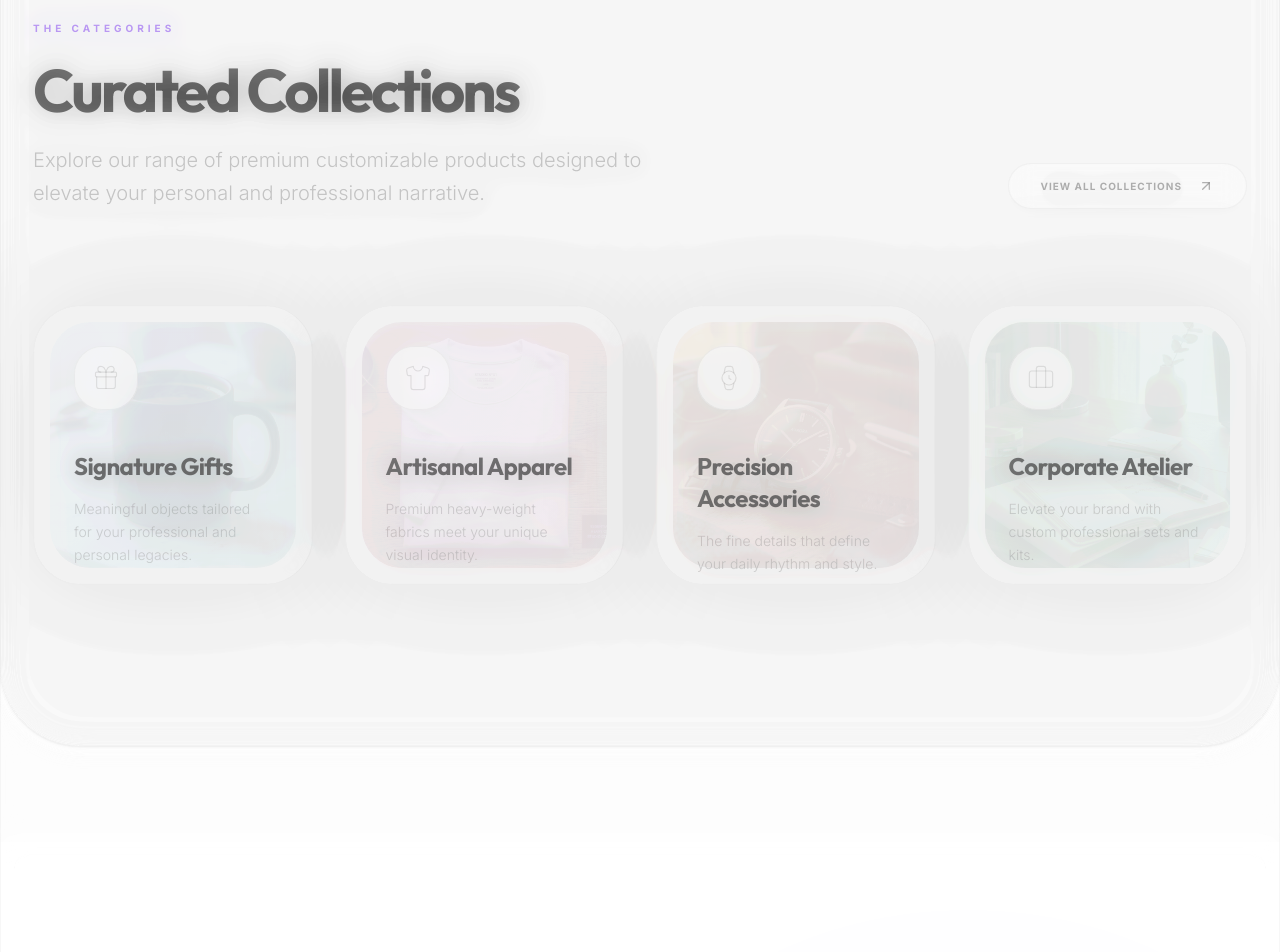
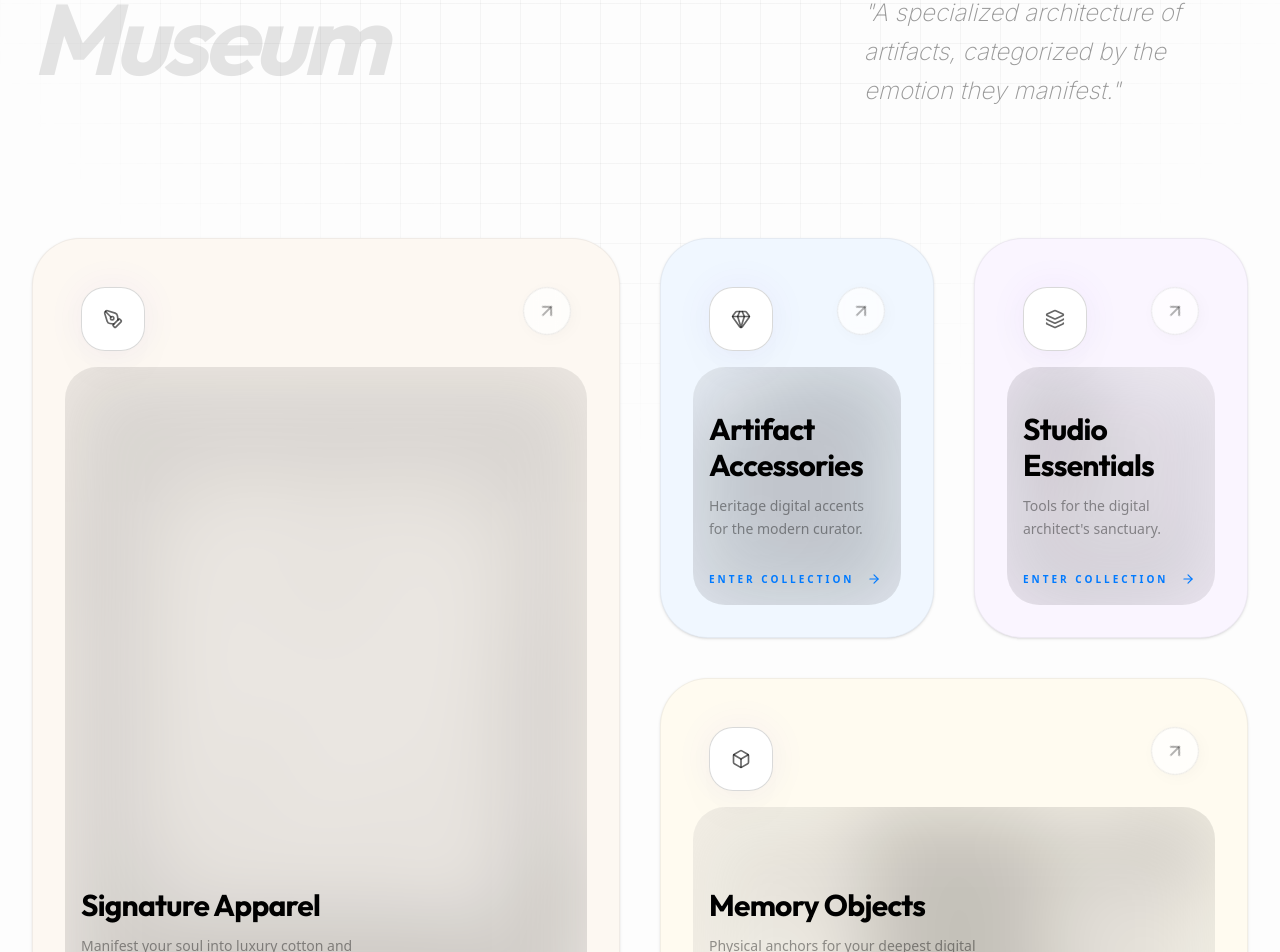
Before and after one commit to PavanKumar-HQ/Porul, a Next.js app: page / in a window 1280 px wide. Shown: the part 1277-2229 px from the top of the page. Built offline with nearby package versions, Linux system fonts and the light colour scheme.

Commit message:
feat: differentiate sections and cards with unique architectures and maximize space utilization

```diff
--- a/src/components/sections/Categories.tsx
+++ b/src/components/sections/Categories.tsx
@@ -1,154 +1,136 @@
 "use client";
 
 import { motion } from "framer-motion";
-import { Gift, Shirt, Watch, Briefcase, ArrowUpRight, Sparkles } from "lucide-react";
+import { ArrowRight, Sparkles, Layers, Box, PenTool, Gem } from "lucide-react";
 import Link from "next/link";
-import TiltCard from "@/components/ui/TiltCard";
+import Image from "next/image";
 
 const categories = [
   {
-    title: "Signature Gifts",
-    description: "Meaningful objects tailored for your professional and personal legacies.",
-    icon: Gift,
-    href: "/shop/obsidian-mug",
-    color: "from-blue-500/10 to-cyan-500/10",
-    image: "/mug.png"
+    name: "Signature Apparel",
+    href: "/category/apparel",
+    image: "/tee.png",
+    description: "Manifest your soul into luxury cotton and precision stitching.",
+    icon: <PenTool size={20} />,
+    color: "bg-[#FDF8F2]", // Alabaster Sand
+    span: "col-span-2 row-span-2"
   },
   {
-    title: "Artisanal Apparel",
-    description: "Premium heavy-weight fabrics meet your unique visual identity.",
-    icon: Shirt,
-    href: "/shop/classic-cotton-tee",
-    color: "from-purple-500/10 to-pink-500/10",
-    image: "/tee.png"
+    name: "Artifact Accessories",
+    href: "/category/accessories",
+    image: "/watch.png",
+    description: "Heritage digital accents for the modern curator.",
+    icon: <Gem size={20} />,
+    color: "bg-[#F0F7FF]", // Alabaster Cool
+    span: "col-span-1 row-span-1"
   },
   {
-    title: "Precision Accessories",
-    description: "The fine details that define your daily rhythm and style.",
-    icon: Watch,
-    href: "/shop/minimalist-watch",
-    color: "from-orange-500/10 to-red-500/10",
-    image: "/watch.png"
+    name: "Studio Essentials",
+    href: "/category/essentials",
+    image: "/planner.png",
+    description: "Tools for the digital architect's sanctuary.",
+    icon: <Layers size={20} />,
+    color: "bg-[#FAF5FF]", // Alabaster Violet
+    span: "col-span-1 row-span-1"
   },
   {
-    title: "Corporate Atelier",
-    description: "Elevate your brand with custom professional sets and kits.",
-    icon: Briefcase,
-    href: "/shop/premium-planner",
-    color: "from-emerald-500/10 to-teal-500/10",
-    image: "/planner.png"
+    name: "Memory Objects",
+    href: "/category/gifts",
+    image: "/mug.png",
+    description: "Physical anchors for your deepest digital stories.",
+    icon: <Box size={20} />,
+    color: "bg-[#FFFBF0]", // Alabaster Gold
+    span: "col-span-2 row-span-1"
   }
 ];
 
 export default function Categories() {
   return (
-    <section className="py-40 px-8 max-w-7xl mx-auto bg-[#F9F9F9] rounded-[80px] my-24 shadow-sm border border-black/[0.02] relative overflow-hidden group/cat">
-      {/* Space Utilization: Background Identity Backdrop */}
-      <div className="absolute top-10 right-10 text-[15vw] font-black text-black/[0.02] uppercase tracking-tighter select-none pointer-events-none group-hover/cat:text-accent-violet/[0.04] transition-colors duration-1000">COLLECTION</div>
+    <section className="py-60 px-8 bg-[#FDFDFD] relative overflow-hidden group/cat-section">
+      {/* Dynamic Grid Background (Space Utilization) */}
+      <div className="absolute inset-0 bg-[linear-gradient(to_right,#80808012_1px,transparent_1px),linear-gradient(to_bottom,#80808012_1px,transparent_1px)] bg-[size:40px_40px] [mask-image:radial-gradient(ellipse_60%_50%_at_50%_0%,#000_70%,transparent_100%)]" />
 
-      {/* Subtle Section Divider */}
-      <div className="w-full h-px bg-black/[0.04] mb-40 relative z-10" />
-
-      <div className="flex flex-col md:flex-row justify-between items-end mb-24 gap-8 text-black">
+      <div className="max-w-7xl mx-auto relative z-10">
+        <div className="flex flex-col md:flex-row justify-between items-end mb-32 gap-12 text-black">
           <div className="max-w-2xl">
             <motion.div
-             initial={{ opacity: 0 }}
-             whileInView={{ opacity: 1 }}
-             className="text-[10px] font-bold uppercase tracking-[0.4em] text-accent-violet mb-6 font-inter"
+               initial={{ opacity: 0, x: -20 }}
+               whileInView={{ opacity: 1, x: 0 }}
+               className="inline-flex items-center gap-4 px-6 py-2 rounded-full glass-lvl-1 border border-black/5 text-[11px] font-black uppercase tracking-[0.5em] text-accent-violet mb-10 shadow-sm"
             >
-             The Categories
+               <Sparkles size={16} className="animate-pulse" />
+               The Multi-Faceted Atelier
             </motion.div>
             <motion.h2
-            initial={{ opacity: 0, x: -20 }}
-            whileInView={{ opacity: 1, x: 0 }}
-            viewport={{ once: true }}
-            className="text-5xl md:text-6xl font-bold font-outfit mb-6 tracking-tighter"
+               initial={{ opacity: 0, y: 20 }}
+               whileInView={{ opacity: 1, y: 0 }}
+               className="text-6xl md:text-[100px] font-bold font-outfit tracking-tighter leading-[0.8] mb-8"
             >
-            Curated Collections
+              Curated <br />
+              <span className="text-black/10 italic">Museum</span>
             </motion.h2>
-          <motion.p
-            initial={{ opacity: 0, x: -20 }}
-            whileInView={{ opacity: 1, x: 0 }}
-            viewport={{ once: true }}
-            transition={{ delay: 0.1 }}
-            className="text-black/40 text-xl font-light leading-relaxed font-inter"
-          >
-            Explore our range of premium customizable products designed to elevate your personal and professional narrative.
-          </motion.p>
           </div>
-        <motion.div
-           initial={{ opacity: 0 }}
-           whileInView={{ opacity: 1 }}
-           viewport={{ once: true }}
-        >
-          <Link href="/shop" className="group flex items-center gap-4 px-8 py-3.5 rounded-full glass-lvl-1 border border-black/5 text-black/60 hover:text-black hover:glass-lvl-3 transition-all font-bold uppercase tracking-widest text-[10px] font-inter shadow-sm hover:shadow-black/5">
-            View All Collections
-            <ArrowUpRight size={16} className="group-hover:translate-x-0.5 group-hover:-translate-y-0.5 transition-transform" />
-          </Link>
-        </motion.div>
-      </div>
-
-      <div className="grid grid-cols-1 md:grid-cols-2 lg:grid-cols-4 gap-8">
-        {categories.map((category, index) => (
-          <TiltCard key={category.title} maxRotate={8}>
-            <Link href={category.href} className="block h-full group">
-              <div className="bg-[#F4F4F4] aspect-square p-10 rounded-[48px] border border-black/[0.05] hover:bg-white hover:shadow-2xl transition-all duration-700 flex flex-col justify-between relative overflow-hidden group">
-                {/* Category Identity: Soft Material Glass */}
-                <div className="absolute inset-0 glass-lvl-1 opacity-20 pointer-events-none" />
-                {/* Image Background Layer */}
-                <div className="absolute inset-0 z-0 m-4 rounded-[40px] overflow-hidden">
-                   <img src={category.image} alt="" className="w-full h-full object-cover opacity-10 group-hover:opacity-40 transition-opacity duration-1000 scale-125 group-hover:scale-100" />
-                   <div className={`absolute inset-0 bg-gradient-to-br ${category.color} opacity-40`} />
-                </div>
-
-                <div className="absolute top-10 right-10 z-20 opacity-0 group-hover:opacity-100 transition-all duration-500 translate-x-4 group-hover:translate-x-0">
-                   <Sparkles size={16} className="text-accent-gold" />
-                </div>
-
-                <div className="relative z-10 text-black">
-                  <motion.div
-                    initial={{ opacity: 0, scale: 0.8 }}
-                    whileInView={{ opacity: 1, scale: 1 }}
-                    transition={{ delay: index * 0.1 + 0.2 }}
-                    className="w-16 h-16 rounded-[28px] glass-lvl-1 mb-10 flex items-center justify-center text-black/20 group-hover:text-accent-violet group-hover:glass-lvl-3 transition-all duration-500 shadow-sm"
-                  >
-                    <category.icon size={28} strokeWidth={1} />
-                  </motion.div>
-
-                  <motion.h3
-                    initial={{ opacity: 0, y: 10 }}
-                    whileInView={{ opacity: 1, y: 0 }}
-                    transition={{ delay: index * 0.1 + 0.3 }}
-                    className="text-2xl font-bold mb-4 font-outfit tracking-tight"
-                  >
-                    {category.title}
-                  </motion.h3>
-
           <motion.p
              initial={{ opacity: 0, y: 10 }}
              whileInView={{ opacity: 1, y: 0 }}
-                    transition={{ delay: index * 0.1 + 0.4 }}
-                    className="text-sm text-black/30 leading-relaxed font-light font-inter"
+             className="text-2xl font-extralight text-black/40 leading-relaxed max-w-sm font-inter italic"
           >
-                    {category.description}
+            "A specialized architecture of artifacts, categorized by the emotion they manifest."
           </motion.p>
         </div>
 
+        {/* Bento Grid Architecture (Space Utilization) */}
+        <div className="grid grid-cols-1 md:grid-cols-3 lg:grid-cols-4 gap-10 auto-rows-[300px] md:auto-rows-[400px]">
+          {categories.map((category, index) => (
             <motion.div
-                   initial={{ opacity: 0 }}
-                   whileInView={{ opacity: 1 }}
-                   transition={{ delay: index * 0.1 + 0.5 }}
-                   className="mt-16 flex items-center justify-between relative z-10"
+              key={category.name}
+              initial={{ opacity: 0, scale: 0.95 }}
+              whileInView={{ opacity: 1, scale: 1 }}
+              viewport={{ once: true }}
+              transition={{ delay: index * 0.1 }}
+              className={`${category.span} group relative rounded-[48px] overflow-hidden border border-black/5 shadow-sm hover:shadow-2xl transition-all duration-1000 ${category.color}`}
             >
-                   <span className="text-xs font-bold uppercase tracking-[0.4em] text-black/40 group-hover:text-accent-violet transition-colors font-inter">Begin Manifestation</span>
-                   <div className="w-12 h-12 rounded-full border border-black/5 glass-lvl-1 flex items-center justify-center group-hover:bg-black group-hover:text-white group-hover:scale-110 transition-all duration-500 shadow-sm hover:shadow-black/10">
-                      <ArrowUpRight size={20} />
+              <div className="absolute inset-0 bg-white/40 backdrop-blur-3xl opacity-0 group-hover:opacity-100 transition-opacity duration-1000 z-10" />
+
+              <div className="p-12 relative z-20 flex flex-col h-full justify-between">
+                 <div className="flex justify-between items-start">
+                    <div className="w-16 h-16 rounded-[24px] glass-lvl-3 flex items-center justify-center text-black/60 group-hover:bg-black group-hover:text-white transition-all duration-700 shadow-sm">
+                       {category.icon}
+                    </div>
+                    <Link
+                      href={category.href}
+                      className="w-12 h-12 rounded-full glass-lvl-1 border border-black/5 flex items-center justify-center -rotate-45 group-hover:rotate-0 transition-all duration-700 text-black/40 group-hover:text-black"
+                    >
+                       <ArrowRight size={20} />
+                    </Link>
+                 </div>
+
+                 <div className="space-y-6">
+                    <div>
+                       <h3 className="text-3xl font-bold font-outfit tracking-tight text-black mb-3">{category.name}</h3>
+                       <p className="text-sm font-light text-black/40 leading-relaxed max-w-[280px]">{category.description}</p>
+                    </div>
+                    <Link
+                      href={category.href}
+                      className="inline-flex items-center gap-3 text-[10px] font-black uppercase tracking-[0.3em] text-accent-blue hover:text-black transition-colors"
+                    >
+                       Enter Collection <ArrowRight size={14} />
+                    </Link>
+                 </div>
+              </div>
+
+              {/* Floating Image Preview */}
+              <div className="absolute inset-x-8 bottom-8 top-32 overflow-hidden rounded-[32px] pointer-events-none group-hover:scale-[1.02] transition-transform duration-1000">
+                 <img
+                    src={category.image}
+                    alt={category.name}
+                    className="w-full h-full object-cover opacity-20 grayscale group-hover:grayscale-0 group-hover:opacity-100 transition-all duration-1000 blur-[40px] group-hover:blur-0"
+                 />
+                 <div className="absolute inset-0 bg-black/5 group-hover:bg-transparent transition-colors" />
               </div>
             </motion.div>
+          ))}
         </div>
-            </Link>
-          </TiltCard>
-        ))}
       </div>
     </section>
   );
--- a/src/components/sections/WhyPorul.tsx
+++ b/src/components/sections/WhyPorul.tsx
@@ -1,75 +1,119 @@
 "use client";
 
 import { motion } from "framer-motion";
-import { Hammer, Truck, Sparkles, Wand2, ShieldCheck, Microscope } from "lucide-react";
+import { ShieldCheck, Zap, Heart, Globe, Sparkles } from "lucide-react";
 
-const features = [
+const axioms = [
   {
-    title: "Artisanal Logic",
-    description: "Every object is meticulously crafted using high-grade materials to ensure longevity and a bespoke digital pulse.",
-    icon: Hammer,
+    id: "AX-01",
+    title: "Signature Fidelity",
+    description: "Every pixel of your manifestation is translated with artisan-grade precision into physical heirloom reality.",
+    icon: <ShieldCheck size={28} />,
+    color: "bg-[#FDF8F2]", // Sand
+    accent: "text-accent-gold",
+    tag: "Protocol Level 1"
   },
   {
-    title: "Design Studio",
-    description: "Our proprietary customization atelier lets you manifest your unique vision into physical reality.",
-    icon: Wand2,
+    id: "AX-02",
+    title: "Atelier Velocity",
+    description: "Immediate rendering meet heritage craftsmanship. We manifest your vision in record-breaking artisan cycles.",
+    icon: <Zap size={28} />,
+    color: "bg-[#F0F7FF]", // Blue
+    accent: "text-accent-blue",
+    tag: "Protocol Level 2"
   },
   {
-    title: "Global Protocol",
-    description: "Experience white-glove global shipping with tracked delivery, ensuring your creations reach you with care.",
-    icon: Truck,
+    id: "AX-03",
+    title: "Soul Provenance",
+    description: "Your digital identity, physically anchored. Each object carries the indelible signature of its creator.",
+    icon: <Heart size={28} />,
+    color: "bg-[#FAF5FF]", // Violet
+    accent: "text-accent-violet",
+    tag: "Protocol Level 3"
   },
   {
-    title: "Heritage Grade",
-    description: "From sustainable elements to aerospace-grade ceramics, we only use materials worthy of your story.",
-    icon: Microscope,
-  },
+    id: "AX-04",
+    title: "Heritage Reach",
+    description: "Architected for the global collector. We deliver your handcrafted signature to every corner of the modern world.",
+    icon: <Globe size={28} />,
+    color: "bg-[#FFFBF0]", // Gold
+    accent: "text-[#D4AF37]",
+    tag: "Protocol Level 4"
+  }
 ];
 
 export default function WhyPorul() {
   return (
-    <section className="py-32 px-8 max-w-7xl mx-auto bg-[#F9F9F9] rounded-[64px] my-12 shadow-sm border border-black/[0.02]">
-      {/* Section Divider */}
-      <div className="w-full h-px bg-black/[0.03] mb-32" />
+    <section className="py-60 px-8 bg-white relative overflow-hidden group/why-section">
+      {/* Space Utilization: Interactive Background Glyph */}
+      <div className="absolute inset-x-0 inset-y-0 opacity-[0.03] select-none pointer-events-none -z-10 bg-[radial-gradient(circle_at_20%_20%,rgba(126,58,242,0.1),transparent_50%),radial-gradient(circle_at_80%_80%,rgba(59,130,246,0.1),transparent_50%)]" />
 
-      <div className="text-center mb-24 text-black">
+      <div className="max-w-7xl mx-auto relative z-10">
+        <div className="text-center mb-32 space-y-12">
             <motion.div
-          initial={{ opacity: 0 }}
-          whileInView={{ opacity: 1 }}
-          className="inline-flex items-center gap-3 px-4 py-1.5 rounded-full glass-lvl-2 border-black/5 text-[10px] font-bold uppercase tracking-[0.4em] text-accent-violet mb-8 shadow-sm"
+               initial={{ opacity: 0, scale: 0.9 }}
+               whileInView={{ opacity: 1, scale: 1 }}
+               className="inline-flex items-center gap-4 px-8 py-3 rounded-full glass-lvl-1 border border-black/5 text-[11px] font-black tracking-[0.5em] text-accent-violet/60 mb-8 uppercase shadow-sm bg-white"
             >
-           <ShieldCheck size={14} className="text-accent-violet/60" />
-           The Porul Philosophy
+               <Sparkles size={16} className="animate-pulse text-accent-violet" />
+               The Axiom Protocol
             </motion.div>
+
             <motion.h2
-          initial={{ opacity: 0, y: 10 }}
+               initial={{ opacity: 0, y: 20 }}
                whileInView={{ opacity: 1, y: 0 }}
-          className="text-5xl md:text-7xl font-bold font-outfit tracking-tighter"
+               className="text-6xl md:text-[120px] font-bold font-outfit tracking-tighter text-black leading-[0.8]"
             >
-          Why Define <span className="text-black/30">With Us?</span>
+              The Porul <br />
+              <span className="text-black/10 italic">Axioms</span>
             </motion.h2>
+
+            <motion.p
+               initial={{ opacity: 0, y: 20 }}
+               whileInView={{ opacity: 1, y: 0 }}
+               className="text-2xl font-light text-black/40 leading-relaxed max-w-2xl mx-auto font-inter italic"
+            >
+              "The foundational principles that govern the manifestation for the digital custodian."
+            </motion.p>
         </div>
 
-      <div className="grid grid-cols-1 md:grid-cols-2 lg:grid-cols-4 gap-10">
-        {features.map((feature, index) => (
+        {/* Space Utilization: Differentiated Axiom Pods */}
+        <div className="grid grid-cols-1 md:grid-cols-2 lg:grid-cols-4 gap-8">
+           {axioms.map((axiom, index) => (
              <motion.div
-            key={feature.title}
-            initial={{ opacity: 0, scale: 0.95 }}
-            whileInView={{ opacity: 1, scale: 1 }}
+               key={axiom.id}
+               initial={{ opacity: 0, y: 20 }}
+               whileInView={{ opacity: 1, y: 0 }}
                viewport={{ once: true }}
                transition={{ delay: index * 0.1 }}
-            className="group p-12 rounded-[64px] hover:bg-white hover:shadow-[0_40px_100px_-20px_rgba(0,0,0,0.06)] transition-all duration-1000 flex flex-col items-center text-center text-black"
+               className={`group/${axiom.id} relative p-12 rounded-[56px] border border-black/5 hover:border-black/10 transition-all duration-1000 overflow-hidden shadow-sm hover:shadow-2xl hover:scale-[1.02] cursor-default bg-white group/pod`}
              >
-            <div className="absolute inset-0 glass-lvl-1 opacity-10 pointer-events-none rounded-[64px]" />
-            <div className="w-20 h-20 rounded-[32px] glass-lvl-1 mb-10 flex items-center justify-center text-black/40 group-hover:text-accent-violet group-hover:glass-lvl-3 transition-all duration-700 shadow-sm group-hover:shadow-black/5">
-              <feature.icon size={32} strokeWidth={1.5} />
+                <div className={`absolute inset-0 ${axiom.color} opacity-0 group-hover/pod:opacity-100 transition-opacity duration-1000 -z-10`} />
+
+                <div className="space-y-12 relative z-10">
+                   <div className="flex justify-between items-start">
+                      <div className={`w-16 h-16 rounded-[24px] glass-lvl-1 flex items-center justify-center ${axiom.accent} group-hover/pod:bg-black group-hover/pod:text-white transition-all duration-700 shadow-sm`}>
+                         {axiom.icon}
                       </div>
-            <h3 className="text-2xl font-bold mb-5 font-outfit tracking-tight">{feature.title}</h3>
-            <p className="text-black/60 text-sm leading-relaxed font-light font-inter px-4">
-              {feature.description}
-            </p>
+                      <span className="text-[10px] font-black uppercase tracking-widest text-black/20 group-hover/pod:text-black/60 transition-colors">{axiom.id}</span>
+                   </div>
+
+                   <div className="space-y-4">
+                      <h3 className="text-2xl font-bold font-outfit tracking-tight text-black group-hover/pod:translate-x-2 transition-transform duration-700">{axiom.title}</h3>
+                      <p className="text-sm font-light text-black/30 leading-relaxed group-hover/pod:text-black/60 transition-colors">{axiom.description}</p>
+                   </div>
+
+                   <div className="pt-6 flex items-center gap-3">
+                      <div className="w-1.5 h-1.5 rounded-full bg-accent-violet animate-pulse" />
+                      <span className={`text-[9px] font-black uppercase tracking-[0.2em] ${axiom.accent} opacity-60`}>{axiom.tag}</span>
+                   </div>
+                </div>
+
+                {/* Decorative Elements */}
+                <div className="absolute -bottom-10 -right-10 text-[120px] font-black text-black/[0.02] uppercase tracking-tighter select-none pointer-events-none group-hover/pod:text-black/[0.04] transition-colors rotate-12">{axiom.id.split('-')[1]}</div>
              </motion.div>
            ))}
+        </div>
       </div>
     </section>
   );
```
Also changed, not shown: src/components/sections/LivePreviewTeaser.tsx (+5 -4 lines), src/components/sections/ProductShowcase.tsx (+66 -42 lines). Lines whose indentation alone changed are shown as unchanged.
